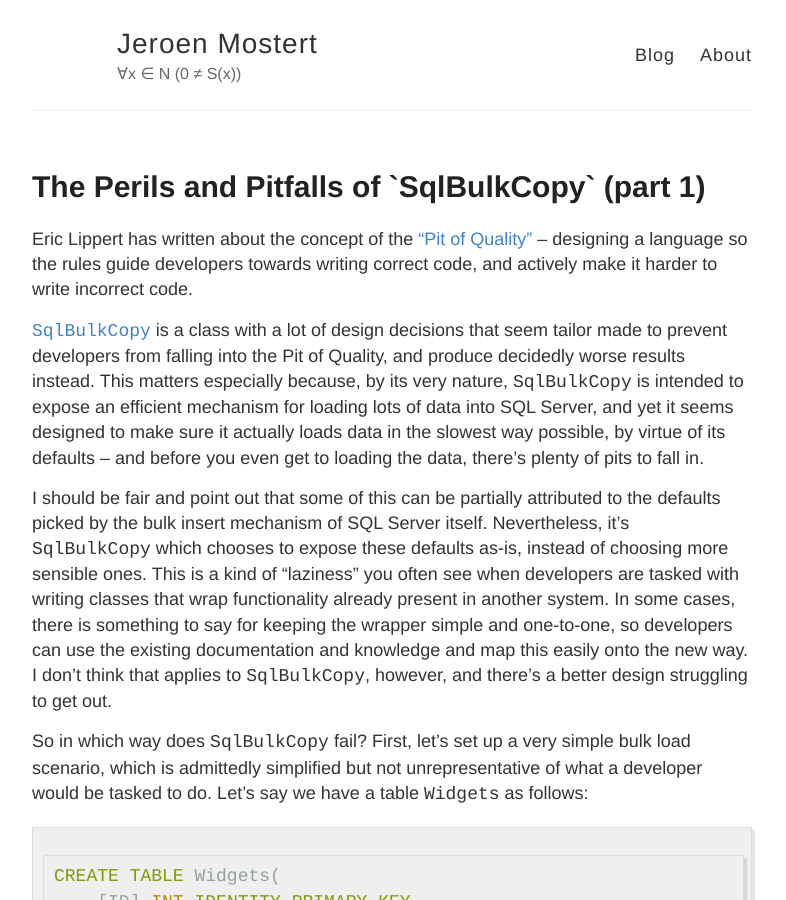
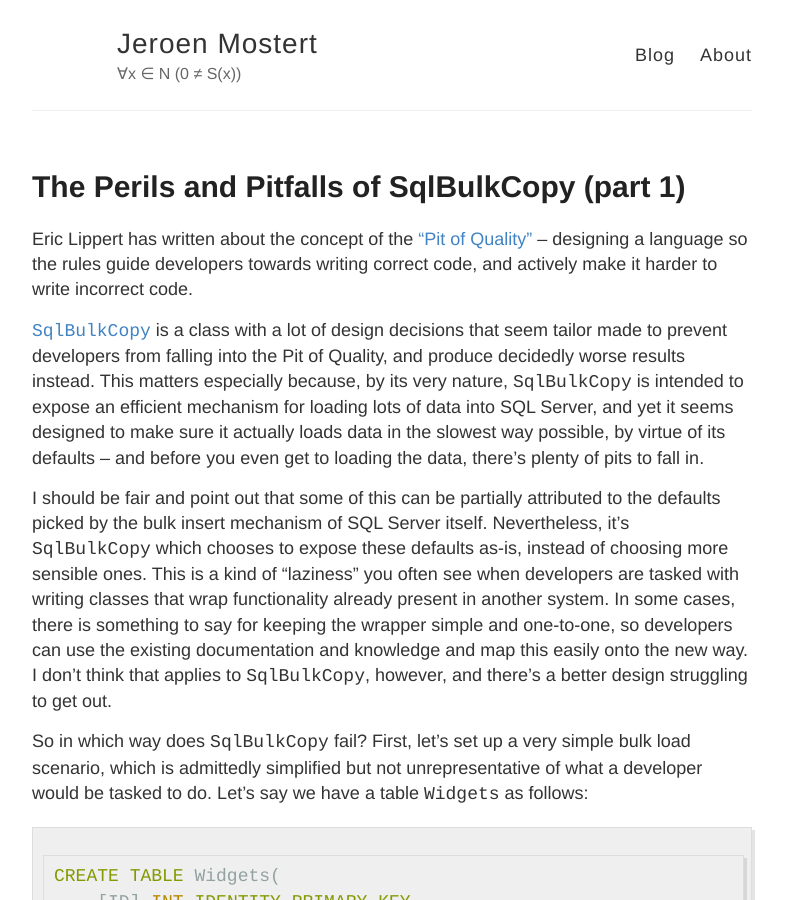
Before and after one commit to jeroen-mostert/jeroen-mostert.github.io, a Jekyll site: the page built from _posts/2019-02-19-sqlbulkcopy1.md, in a window 1280 px wide and 900 px high. Shown: the whole window, without its empty margins (248-1034 px from the left). Built offline with Jekyll 4.4.1, drawn with Linux system fonts in a browser that asks for light colours.

```diff
--- a/_posts/2019-02-19-sqlbulkcopy1.md
+++ b/_posts/2019-02-19-sqlbulkcopy1.md
@@ -1,6 +1,6 @@
 ---
 layout: post
-title: The Perils and Pitfalls of `SqlBulkCopy` (part 1)
+title: The Perils and Pitfalls of SqlBulkCopy (part 1)
 ---
 
 Eric Lippert has written about the concept of the ["Pit of Quality"](https://blogs.msdn.microsoft.com/ericlippert/2007/08/14/c-and-the-pit-of-despair/) -- designing a language so the rules guide developers towards writing correct code, and actively make it harder to write incorrect code.
```
